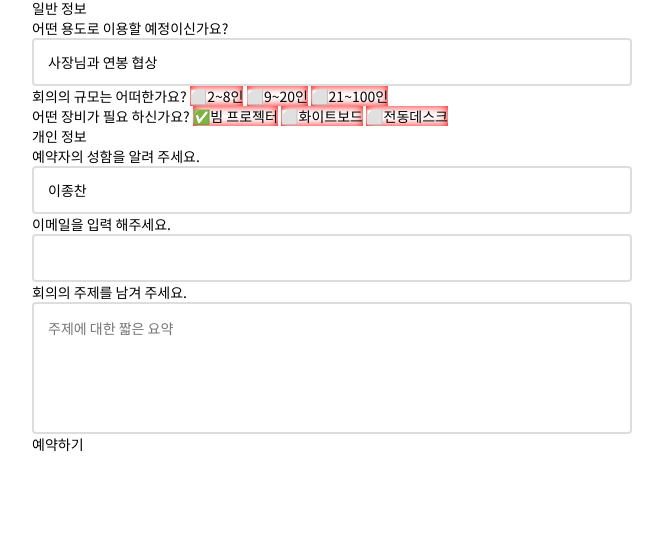
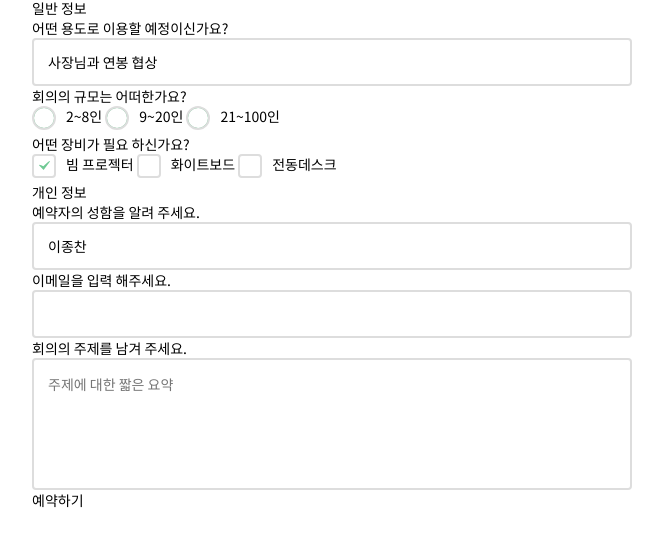
Before and after one commit to amsrj/meetingroom, a plain HTML site: page index.html in a window 1280 px wide. Shown: the part 161-708 px from the top of the page, without its empty margins (308-971 px from the left). Drawn offline with Linux system fonts and the light colour scheme.

Commit message:
checkbox, radio button, 공통 분모 디자인과 달라지는 디자인

```diff
--- a/index.html
+++ b/index.html
@@ -29,16 +29,20 @@
 
           <div>
             <label>회의의 규모는 어떠한가요?</label>
-            <label class="choice"><input type="radio" name="size">2~8인</label>
-            <label class="choice"><input type="radio" name="size">9~20인</label>
-            <label class="choice"><input type="radio" name="size">21~100인</label>
+            <div><!--나중에 정렬 예정-->
+              <label class="choice type_radio"><input type="radio" name="size">2~8인</label>
+              <label class="choice type_radio"><input type="radio" name="size">9~20인</label>
+              <label class="choice type_radio"><input type="radio" name="size">21~100인</label>
+            </div>
           </div>
 
           <div>
             <label>어떤 장비가 필요 하신가요?</label>
-            <label class="choice"><input type="checkbox" checked>빔 프로젝터</label>
-            <label class="choice"><input type="checkbox">화이트보드</label>
-            <label class="choice"><input type="checkbox">전동데스크</label>
+            <div><!--나중에 정렬 예정-->
+              <label class="choice type_checkbox"><input type="checkbox" checked>빔 프로젝터</label>
+              <label class="choice type_checkbox"><input type="checkbox">화이트보드</label>
+              <label class="choice type_checkbox"><input type="checkbox">전동데스크</label>
+            </div>
           </div>
 
         </fieldset>
--- a/style.css
+++ b/style.css
@@ -37,6 +37,13 @@ input[type="email"] {
   padding: 0 var(--input-padding);
   /* width: 100%에 padding이 플러스 알파 됨 -> 고것을 막겠당. */
   box-sizing: border-box;
+}
+
+/* 실제 존재하지만, 마우스 액션도 x, 차지하고 있는 공간도 x 해서 안정성을 확보 */
+input[type="radio"],
+input[type="checkbox"] {
+  pointer-events: none;
+  position: absolute;
 }
 
 /* textarea의 기본 디자인 재구축 (평준화) */
@@ -93,19 +100,50 @@ body {
 }
 
 .choice {
-  box-shadow: inset 0 0 10px red;
-  display: inline-block;
+  display: inline-flex;
+  gap: 10px;
 }
 
-/* checkbox와 radio button은 같은 계열이당. 그래서 .choice라는 공통의 클래스를 만들었다! */
+/*
+  checkbox와 radio button은 같은 계열이당.
+  그래서 .choice라는 공통의 클래스를 만들었다!
+*/
 .choice::before {
-  content: '⬜';
+  content: ' ';
+  width: 20px;
+  height: 20px;
+  border: 2px solid #ddd;
+  border-radius: 4px;
+  background-repeat: no-repeat;
+  background-position: center 20px;
+  transition: all .4s;
 }
 
-/* :has()와 :checked 가상 클래스 + ::before 가상 요소의 환상의 콜라보 */
-.choice:has(:checked)::before {
-  content: '✅';
+/* checkbox 일반 상태 */
+.choice.type_checkbox::before {
+  background-image: url(images/check.svg);
 }
+
+/* checkbox 선택된 상태 */
+.choice.type_checkbox:has(:checked)::before {
+  background-position: center center;
+}
+
+/* radio button 일반 상태 */
+.choice.type_radio::before {
+  border-radius: 50%;
+  background-color: var(--color-primary);
+
+  /* 안쪽 그림자! x, y는 0, blur 0, spead 10 => 배경색이 있는데 안보이게 설정! */
+  box-shadow: inset 0 0 0 10px white;
+}
+
+/* radio button 선택된 상태 */
+.choice.type_radio:has(:checked)::before {
+  /* 안쪽 그림자! x, y는 0, blur 0, spead 5 */
+  box-shadow: inset 0 0 0 5px white;
+}
+
 
 /* Component */
 .wrapper {
```
Also changed, not shown: images/check.svg (added).
